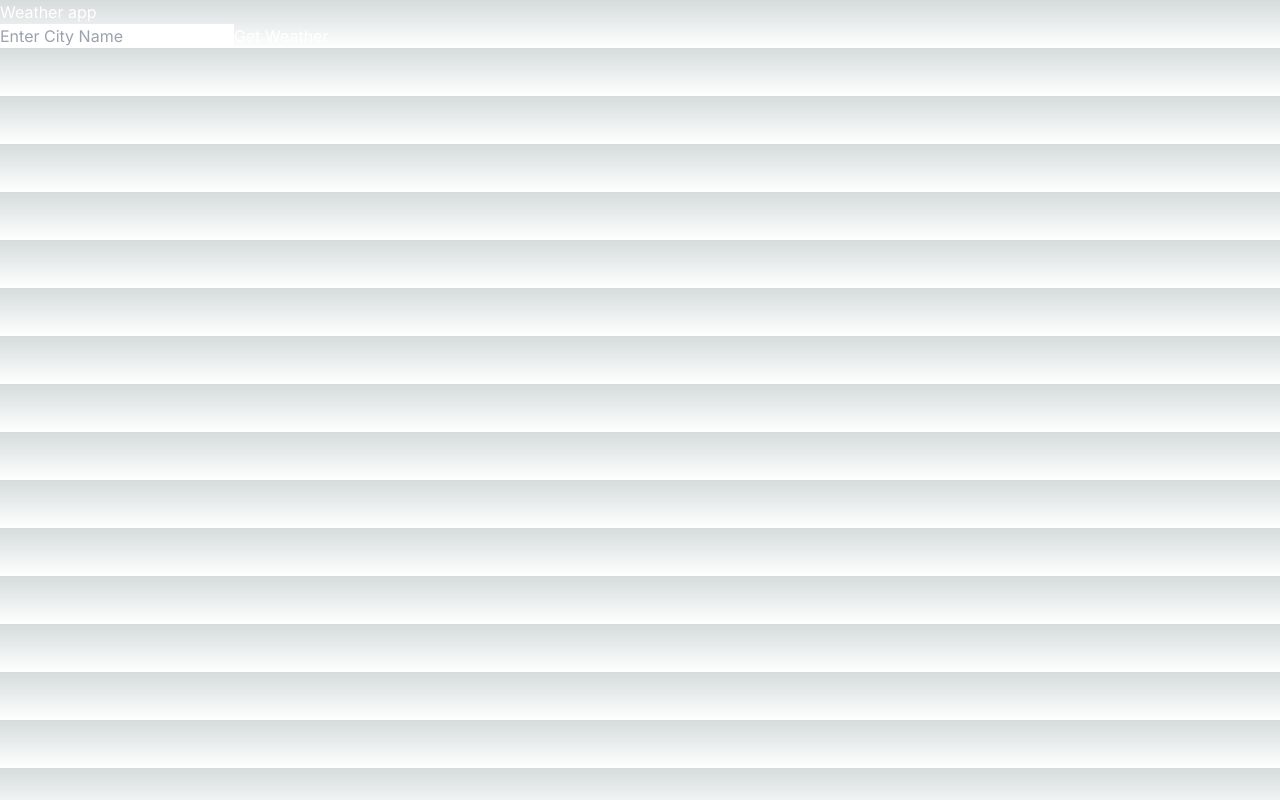
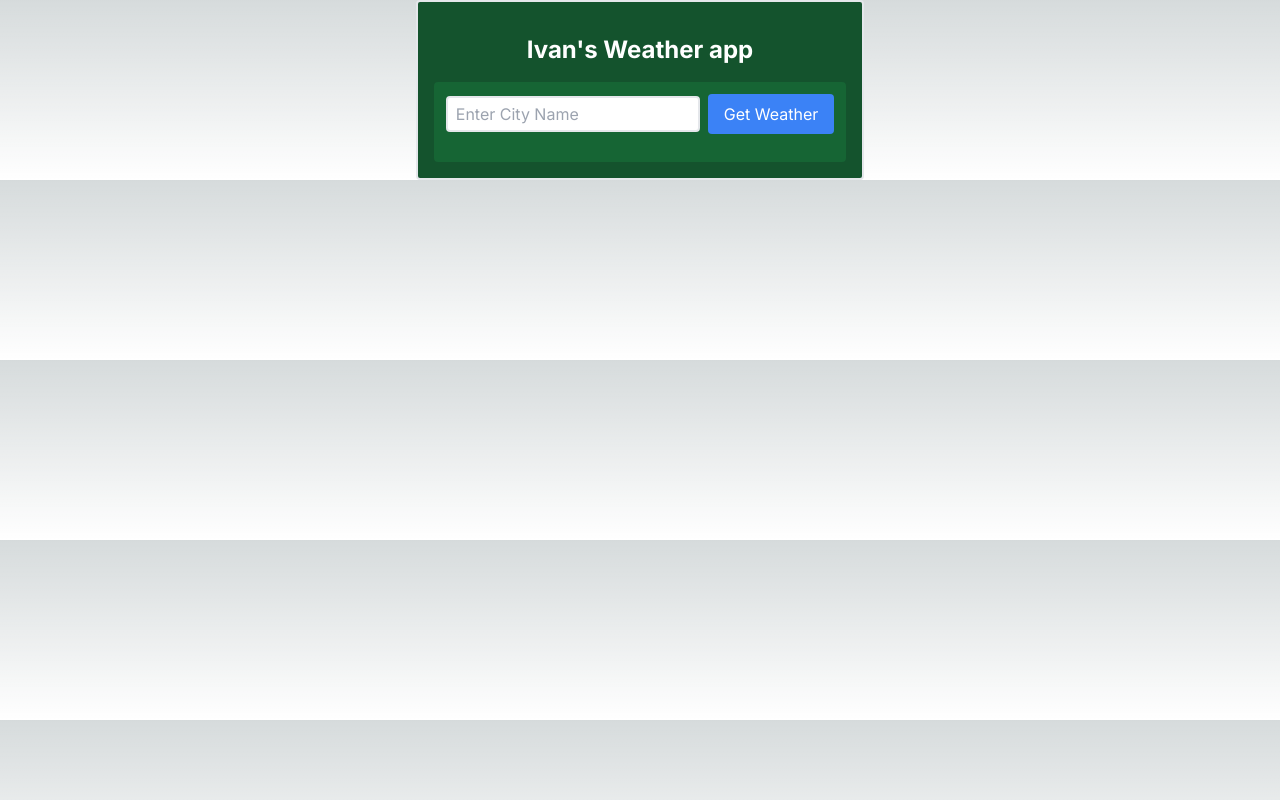
Before and after one commit to IvanTemplora/WebDev2---FinalProject, a Next.js app in the folder weather-app/: page / in a window 1280 px wide. Built offline with nearby package versions, Linux system fonts and the light colour scheme.

Commit message:
Added Tailwind CSS Styling

```diff
--- a/weather-app/app/Components/search-city.js
+++ b/weather-app/app/Components/search-city.js
@@ -12,15 +12,15 @@ export default function SearchCity({onSearch}){
     }
 
     return(
-        <div>
+        <div className="flex items-center mb-4">
             <input
                 type='text'
                 placeholder="Enter City Name"
                 value={city}
                 onChange={(e) => setCity(e.target.value)}
-                className="text-black"
+                className="text-black border-2 rounded px-2 py-1 mr-2"
             />
-            <button onClick={handleSearch}>Get Weather</button>
+            <button onClick={handleSearch} className='bg-blue-500 text-white px-4 py-2 rounded'>Get Weather</button>
         </div>
     )
 }
--- a/weather-app/app/Components/weather-data.js
+++ b/weather-app/app/Components/weather-data.js
@@ -4,9 +4,9 @@ import { use, useState } from "react";
 
 export default function WeatherData({city, temp, forecast}) {
     return(
-        <div>
-            <p>{city}</p>
-            <p>{temp}</p>
+        <div className="text-center">
+            <p className="text-2xl font-bold">{city}</p>
+            <p className="text-2xl" >{temp} °C</p>
             <p>{forecast}</p>
         </div>
     )
--- a/weather-app/app/page.js
+++ b/weather-app/app/page.js
@@ -23,9 +23,11 @@ export default function Home() {
   }
 
   return (
-    <div className='text-white'>
+    <div className='text-white text-center border-2 rounded mx-auto my-auto p-4 w-max bg-green-900'>
 
-      <header>Weather app</header>
+      <header className='text-2xl font-bold py-4'>Ivan's Weather app</header>
+
+      <div className="flex flex-col items-center bg-green-800 p-3 rounded">
         <SearchCity onSearch={handleSearch}/>
         {weather && (
           <WeatherData
@@ -34,6 +36,7 @@ export default function Home() {
             forecast={weather.weather[0].main}
           />
         )}
+      </div>
 
     </div>
   )
```
Lines whose indentation alone changed are shown as unchanged.
